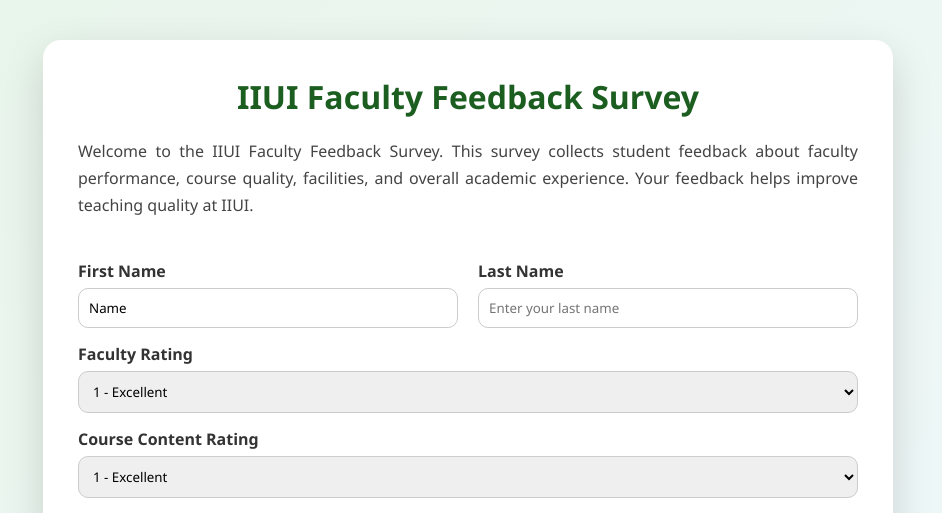
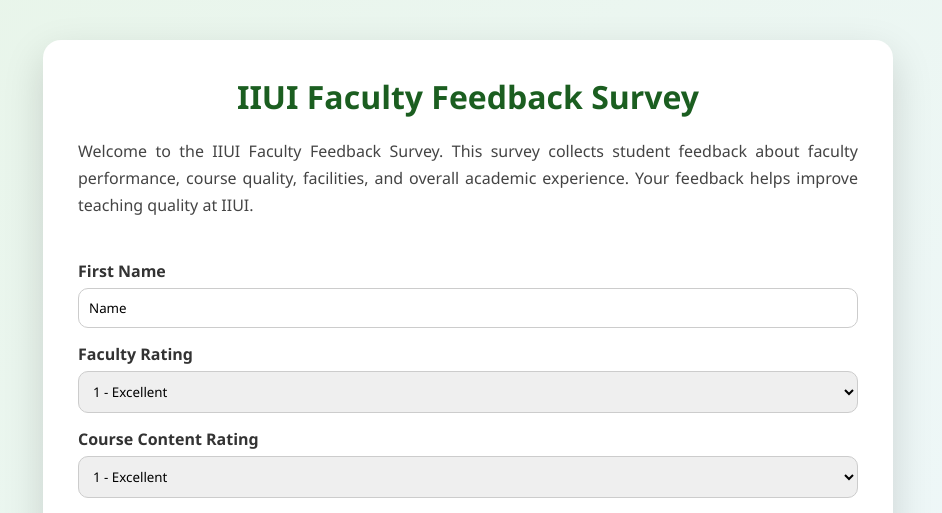
Before and after one commit to FatimaBatool55/IIUIFacultyFeedback, a Flask app: page /feedback in a window 1280 px wide. Shown: the top 513 px of the page, without its empty margins (172-1114 px from the left). Run offline with Flask 3, Linux system fonts and the light colour scheme; the visitor is signed in with stand-in values (Sample User, id 1).

Commit message:
Update index.html

```diff
--- a/templates/index.html
+++ b/templates/index.html
@@ -52,18 +52,7 @@
 
             </div>
 
-            <div class="input-group">
 
-                <label>Last Name</label>
-
-                <input
-                    type="text"
-                    name="last_name"
-                    placeholder="Enter your last name"
-                    required
-                >
-
-            </div>
 
         </div>
 
```
